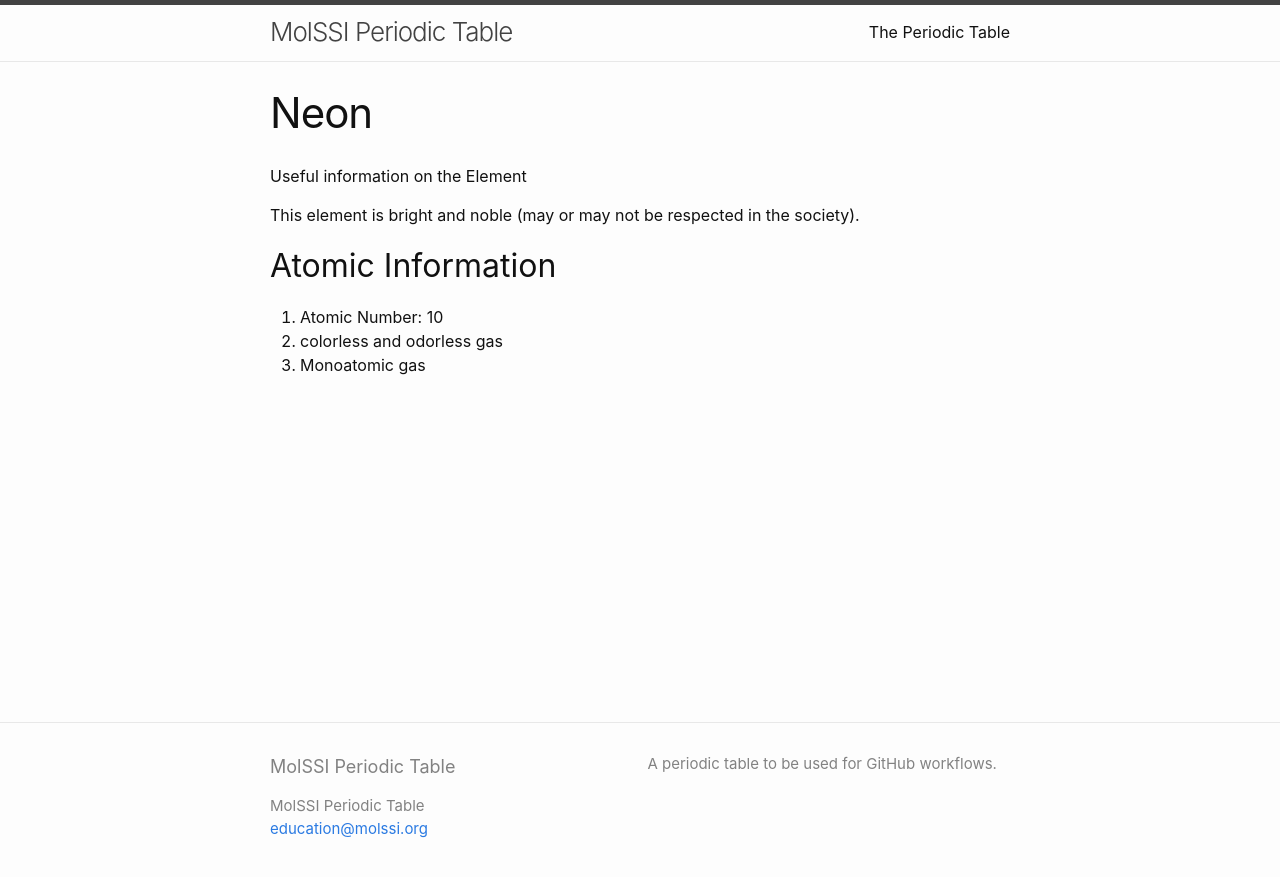
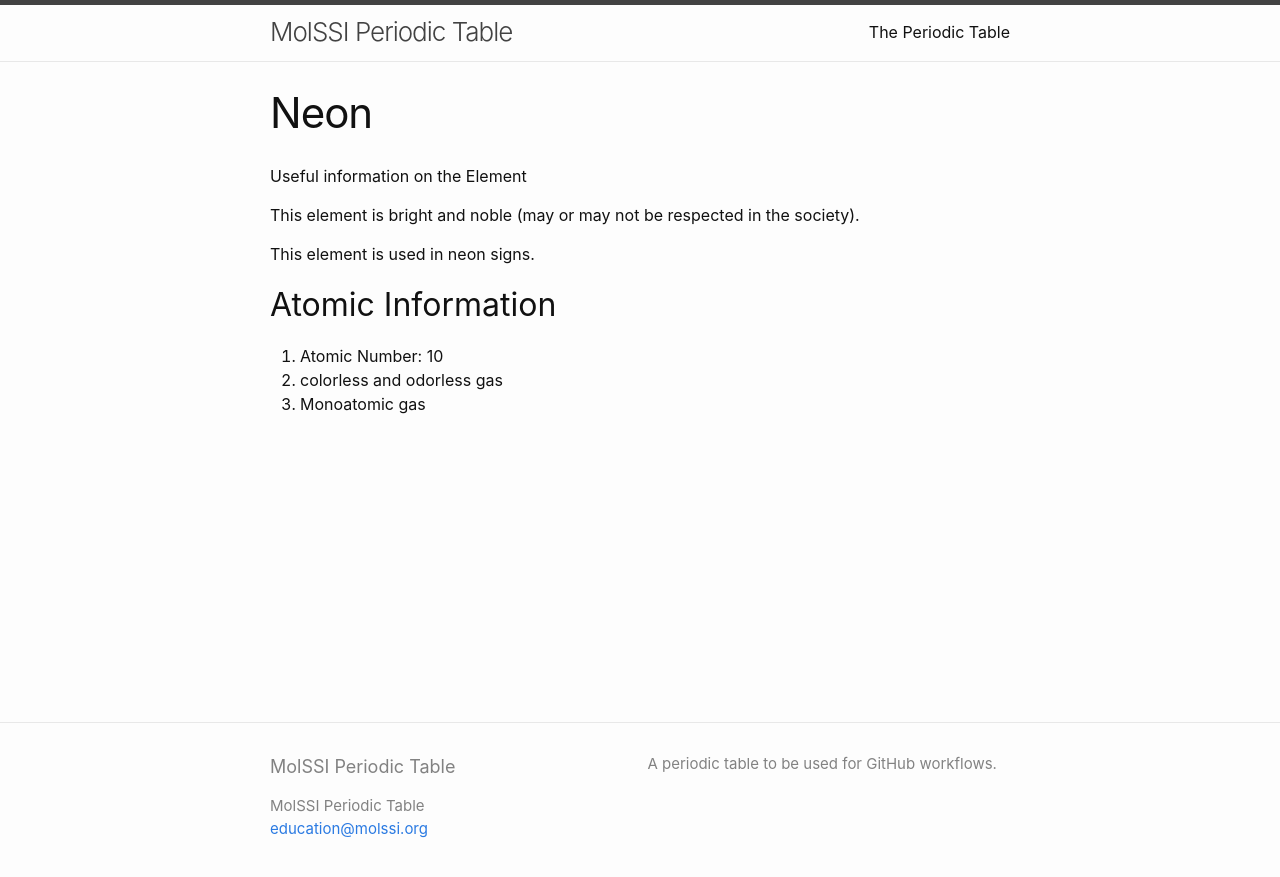
Before and after one commit to MolSSI-Education/periodic-table, a Jekyll site: the page built from elements/neon.md, in a window 1280 px wide. Shown: the top 877 px of the page. Built offline with Jekyll 4.4.1, drawn with Linux system fonts in a browser that asks for light colours.

Commit message:
Changes to neon

```diff
--- a/elements/neon.md
+++ b/elements/neon.md
@@ -6,6 +6,8 @@ Useful information on the Element
 
 This element is bright and noble (may or may not be respected in the society).
 
+This element is used in neon signs.
+
 ## Atomic Information
 1. Atomic Number: 10
 2. colorless and odorless gas
```
